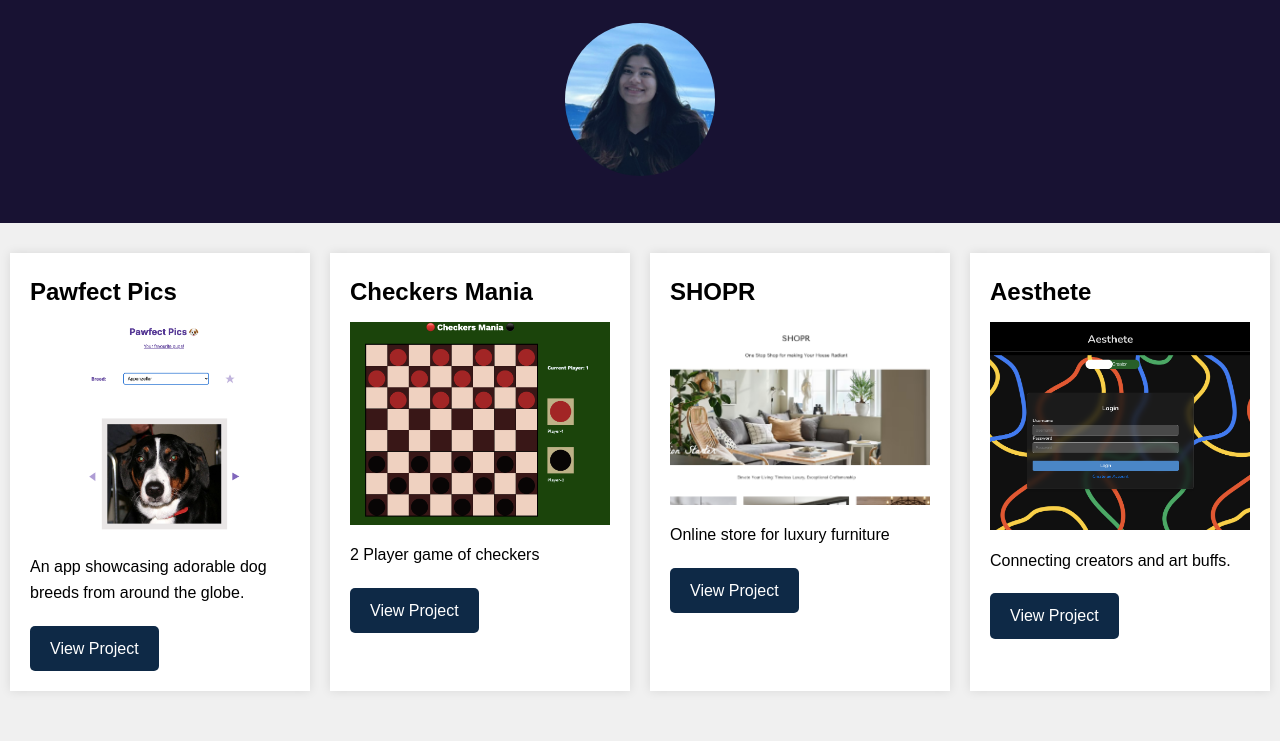
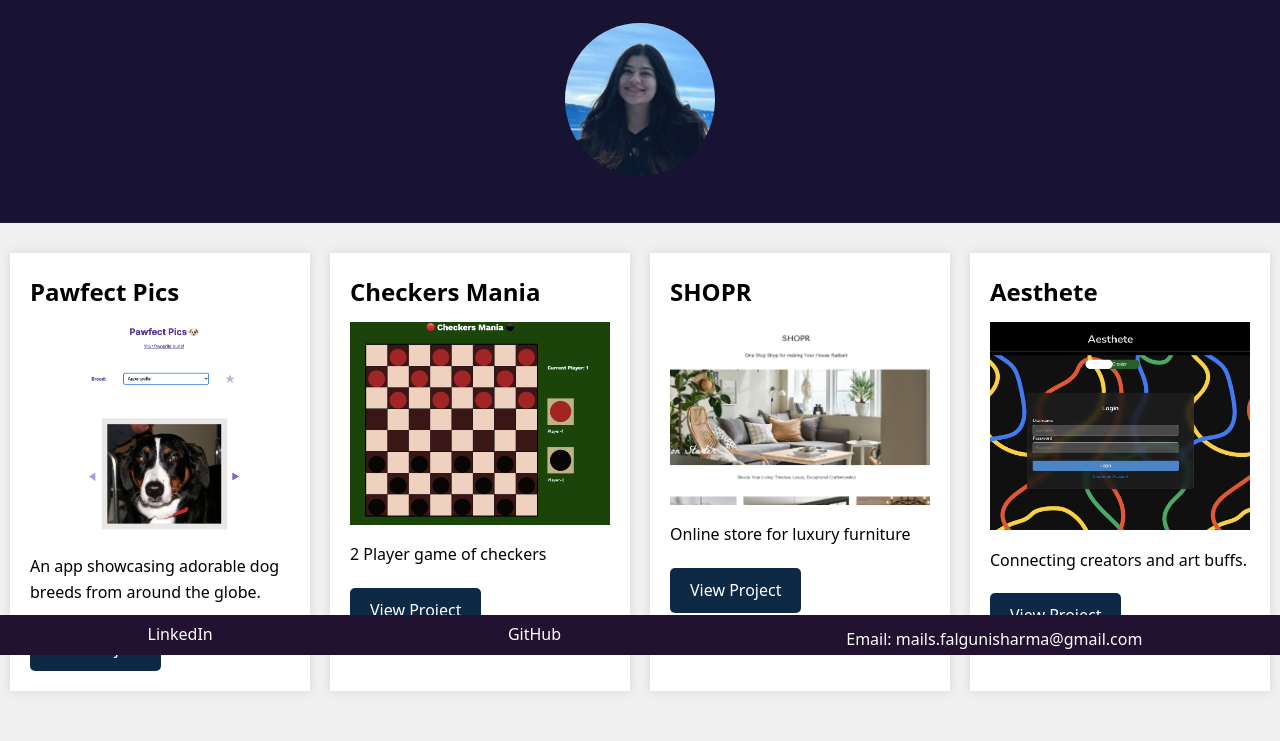
Before and after one commit to falgunisharma1/portfolio, a plain HTML site: page index.html in a window 1280 px wide. Shown: the part 145-886 px from the top of the page. Before the commit the page ends 846 px from the top, so only its background shows below. Drawn offline with Linux system fonts and the light colour scheme; a script that the page names is missing.

Commit message:
final updates

```diff
--- a/index.html
+++ b/index.html
@@ -5,11 +5,14 @@
   <meta name="viewport" content="width=device-width, initial-scale=1.0" />
   <title>My Portfolio</title>
   <link rel="stylesheet" href="styles.css" />
+  <link rel="preconnect" href="https://fonts.googleapis.com">
+  <link rel="preconnect" href="https://fonts.gstatic.com" crossorigin>
+  <link href="https://fonts.googleapis.com/css2?family=Roboto:ital,wght@0,100;0,300;0,400;0,500;0,700;0,900;1,100;1,300;1,400;1,500;1,700;1,900&display=swap" rel="stylesheet">
 </head>
 <body>
   <header>
     <div class="container">
-        <h4>Hi! I am</h4>
+      <h4>Hi, I am</h4>
       <h1>Falguni</h1>
       <h4>I tinker, design, and engineer cool stuff.</h4>
       <br />
@@ -22,44 +25,40 @@
       <h2>Pawfect Pics</h2>
       <img src="pup.png" alt="Project 1" />
       <p>An app showcasing adorable dog breeds from around the globe.</p>
-        <a
-          href="https://github.com/falgunisharma1/Pawfect-Pics---Mini-Project-HTML-CSS-JS-"
-          target="_blank"
-          >View Project</a
-        >
+      <a href="https://github.com/falgunisharma1/Pawfect-Pics---Mini-Project-HTML-CSS-JS-" target="_blank">View Project</a>
     </div>
 
     <div class="project">
       <h2>Checkers Mania</h2>
       <img src="checkers.png" alt="Project 2" />
       <p>2 Player game of checkers</p>
-        <a
-          href="https://github.com/falgunisharma1/Checkers-Game"
-          target="_blank"
-          >View Project</a
-        >
+      <a href="https://github.com/falgunisharma1/Checkers-Game" target="_blank">View Project</a>
     </div>
 
     <div class="project">
       <h2>SHOPR</h2>
-        <img src="Shopr.png" alt="Project 2" />
+      <img src="Shopr.png" alt="Project 3" />
       <p>Online store for luxury furniture</p>
-        <a href="https://github.com/falgunisharma1/SHOPR" target="_blank"
-          >View Project</a
-        >
+      <a href="https://github.com/falgunisharma1/SHOPR" target="_blank">View Project</a>
     </div>
 
     <div class="project">
       <h2>Aesthete</h2>
-        <img src="aesthete.png" alt="Project 2" />
+      <img src="aesthete.png" alt="Project 4" />
       <p>Connecting creators and art buffs.</p>
-        <a href="https://github.com/falgunisharma1/Aesthete" target="_blank"
-          >View Project</a
-        >
+      <a href="https://github.com/falgunisharma1/Aesthete" target="_blank">View Project</a>
     </div>
     <!-- Add more projects as needed -->
   </main>
 
+  <footer>
+    <div class="social-links">
+      <a href="https://www.linkedin.com/in/falgunisharma1/" target="_blank">LinkedIn</a>
+      <a href="https://github.com/falgunisharma1" target="_blank">GitHub</a>
+      <p>Email: mails.falgunisharma@gmail.com</p>
+    </div>
+  </footer>
+
   <script src="script.js"></script>
 </body>
 </html>
--- a/styles.css
+++ b/styles.css
@@ -6,7 +6,7 @@
 }
 
 body {
-  font-family: Arial, sans-serif;
+  font-family: system-ui, -apple-system, BlinkMacSystemFont, 'Segoe UI', Roboto, Oxygen, Ubuntu, Cantarell, 'Open Sans', 'Helvetica Neue', sans-serif;
   line-height: 1.6;
   background-color: #f0f0f0;
 }
@@ -40,6 +40,7 @@ header img {
   flex-wrap: wrap;
   justify-content: center;
   margin-top: 20px;
+  margin-bottom: 40px;
 }
 
 .project {
@@ -82,10 +83,10 @@ header img {
 }
 
 footer {
-  background-color: #333;
+  background-color: #221130;
   color: #fff;
   text-align: center;
-  padding: 10px 0;
+  padding: 2px 0;
   position: fixed;
   bottom: 0;
   width: 100%;
@@ -114,3 +115,26 @@ footer p {
     margin: 10px 0;
   }
 }
+
+
+.social-links{
+  display: flex;
+  flex-direction: row;
+  justify-content: space-around;
+  align-items: center;
+}
+.social-links a {
+  display: inline-block;
+  margin: 0 10px;
+  color: #fff;
+  text-decoration: none;
+  transition: opacity 0.3s;
+}
+
+.social-links a:hover {
+  opacity: 0.8;
+}
+
+.social-links p {
+  margin-top: 10px;
+}
```
Lines whose indentation alone changed are shown as unchanged.
